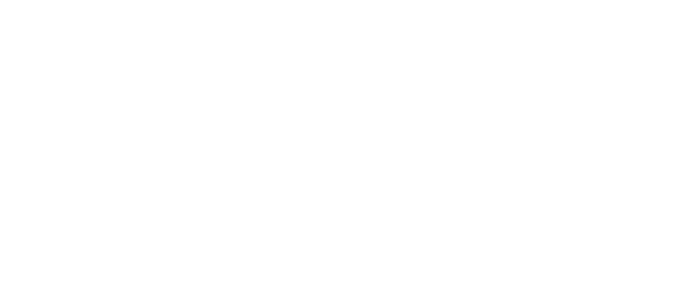
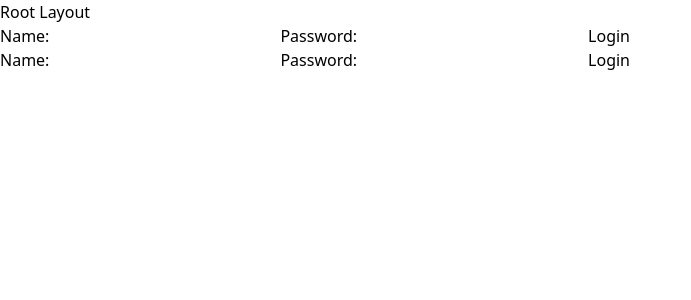
Before and after one commit to beMimg/beblog-frontend, a React (Vite) app: page /login in a window 1280 px wide. Shown: the top 300 px of the page, without its empty margins (0-691 px from the left). Built offline with nearby package versions, Linux system fonts and the light colour scheme.

Commit message:
login fetches functional

```diff
--- /dev/null
+++ b/src/Router.jsx
@@ -0,0 +1,21 @@
+import { createBrowserRouter } from "react-router-dom";
+
+// Layout
+import RootLayout from "./layouts/RootLayout";
+
+// Pages
+import SignUp from "./pages/SignUp";
+import Login from "./pages/Login";
+
+const router = createBrowserRouter([
+  {
+    path: "/",
+    element: <RootLayout />,
+    children: [
+      { path: "sign-up", element: <SignUp /> },
+      { path: "login", element: <Login /> },
+    ],
+  },
+]);
+
+export default router;
--- /dev/null
+++ b/src/layouts/RootLayout.jsx
@@ -0,0 +1,17 @@
+import { useState } from "react";
+import { Outlet } from "react-router-dom";
+import Login from "../pages/Login";
+
+export default function Layout() {
+  const [token, setToken] = useState();
+  console.log(token);
+  return (
+    <div>
+      <header>
+        <p>Root Layout</p>
+        {!token ? <Login setToken={setToken} /> : <p>You are logged in</p>}
+      </header>
+      <Outlet />
+    </div>
+  );
+}
--- a/src/main.jsx
+++ b/src/main.jsx
@@ -2,9 +2,11 @@
 import ReactDOM from "react-dom/client";
 import App from "./App.jsx";
 import "./index.css";
+import { RouterProvider } from "react-router-dom";
+import router from "./Router.jsx";
 
 ReactDOM.createRoot(document.getElementById("root")).render(
   <React.StrictMode>
-    <App />
+    <RouterProvider router={router} />
   </React.StrictMode>
 );
--- /dev/null
+++ b/src/pages/Login.jsx
@@ -0,0 +1,64 @@
+import { useState } from "react";
+
+async function loginUser(credentials) {
+  try {
+    const response = await fetch("http://localhost:3000/api/login", {
+      method: "POST",
+      headers: {
+        "Content-Type": "application/json",
+      },
+      body: JSON.stringify(credentials),
+    });
+
+    const data = await response.json();
+
+    return data;
+  } catch (err) {
+    throw err;
+  }
+}
+
+export default function Login({ setToken }) {
+  const [username, setUsername] = useState("");
+  const [password, setPassword] = useState("");
+  const [errors, setErrors] = useState("");
+
+  async function handleSubmit(e) {
+    e.preventDefault();
+    const data = await loginUser({
+      username,
+      password,
+    });
+
+    if (data.error) {
+      setErrors(data.error);
+      return;
+    } else {
+      setToken(data);
+      return;
+    }
+  }
+
+  return (
+    <div>
+      <form onSubmit={handleSubmit}>
+        <label htmlFor="username">Name:</label>
+        <input
+          type="text"
+          name="username"
+          required
+          onChange={(e) => setUsername(e.target.value)}
+        />
+        <label htmlFor="password">Password:</label>
+        <input
+          type="password"
+          name="password"
+          required
+          onChange={(e) => setPassword(e.target.value)}
+        />
+        <button type="submit">Login</button>
+      </form>
+      <div>{errors && <p>{errors}</p>}</div>
+    </div>
+  );
+}
--- /dev/null
+++ b/src/pages/SignUp.jsx
@@ -0,0 +1,17 @@
+import { useState } from "react";
+
+export default function SignUp() {
+  const [username, setUsername] = useState("");
+  const [password, setPassword] = useState("");
+
+  return (
+    <div>
+      <form>
+        <label htmlFor="username">Name:</label>
+        <input type="text" name="username" required />
+        <label htmlFor="password">Password:</label>
+        <input type="password" name="password" required />
+      </form>
+    </div>
+  );
+}
```
